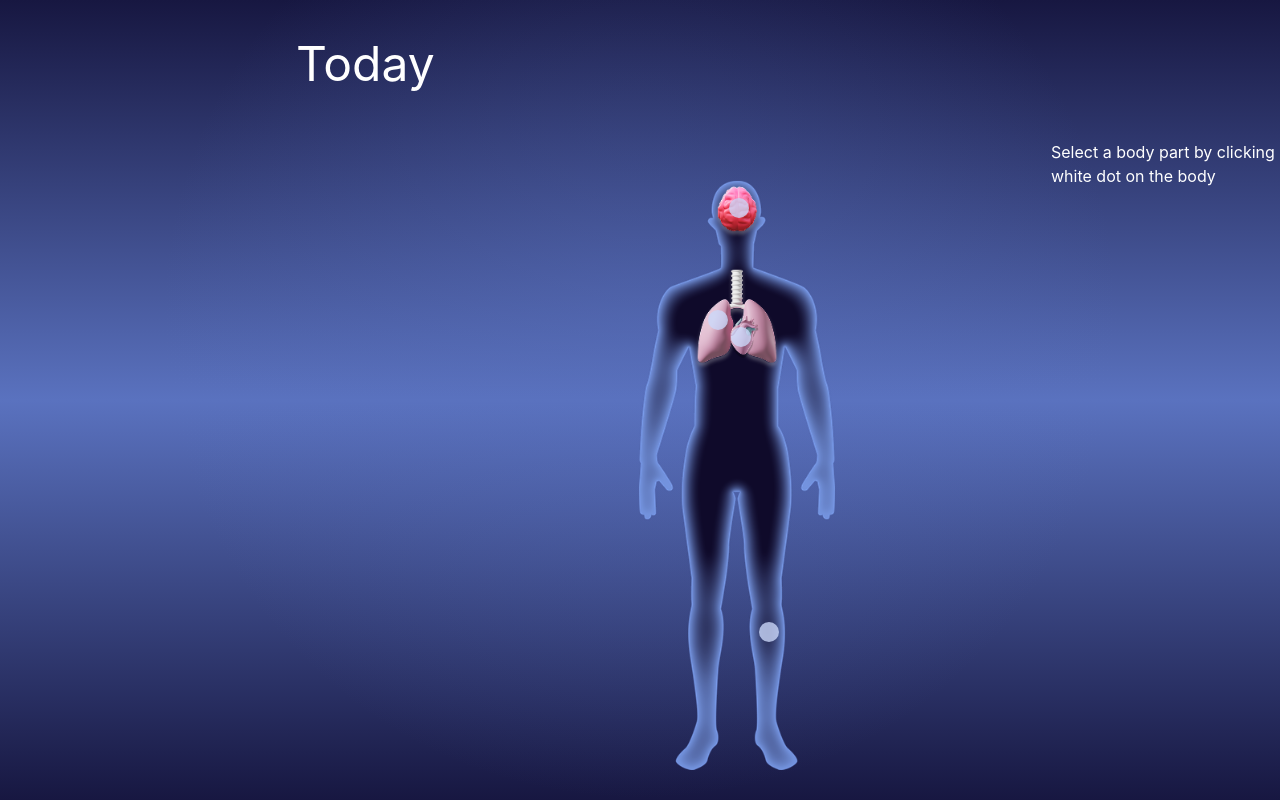
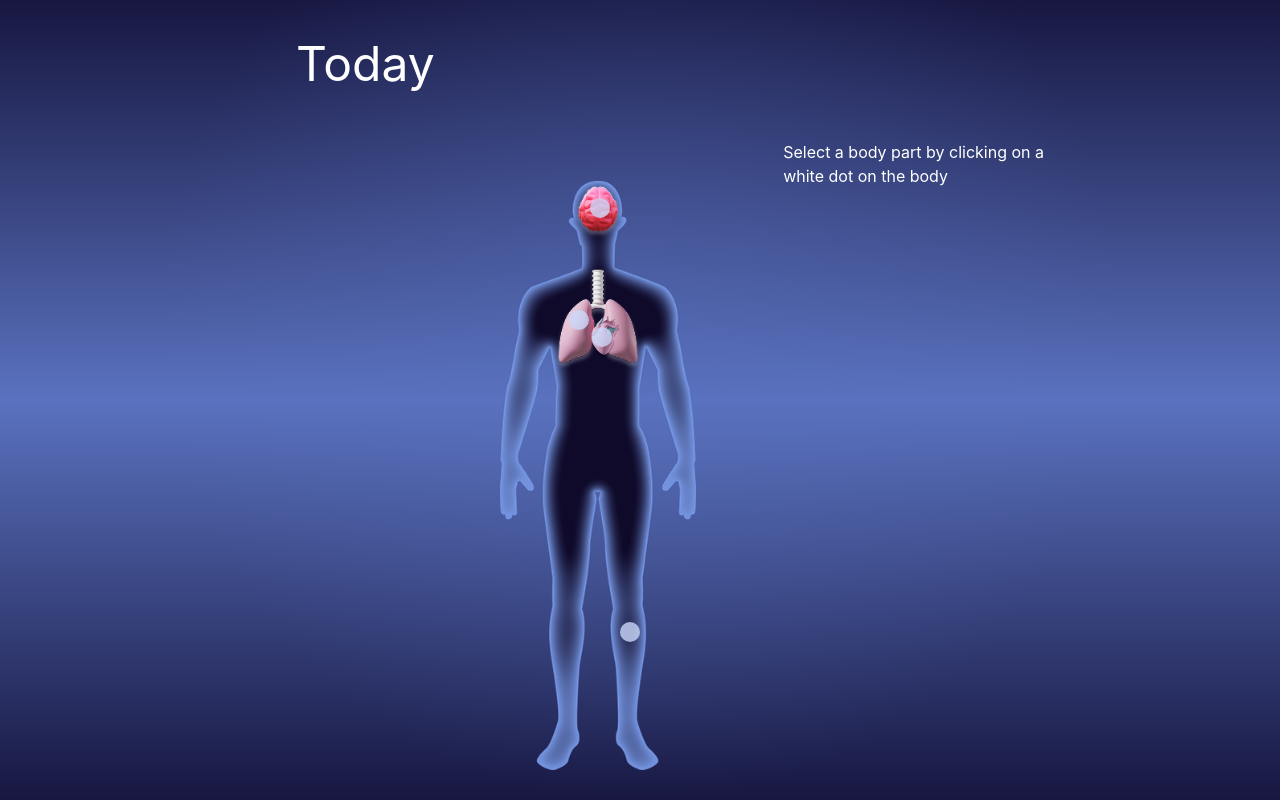
Before and after one commit to valttku/sote2035, a Next.js app in the folder client/: page / in a window 1280 px wide. Built offline with nearby package versions, Linux system fonts and the light colour scheme; no server answers.

Commit message:
update to homepage ui

```diff
--- a/client/src/components/digitaltwin/healthStatsPanel.tsx
+++ b/client/src/components/digitaltwin/healthStatsPanel.tsx
@@ -28,9 +28,9 @@ export default function HealthClient({ selected, onClose }: Props) {
     async function fetchHealthMetrics() {
       setLoading(true);
       setError(null);
+      setMetrics({});
 
       try {
-
         //const date = "2026-01-19"; // to test with a fixed date
 
         const date = new Date().toISOString().split("T")[0];
@@ -58,8 +58,6 @@ export default function HealthClient({ selected, onClose }: Props) {
             : {};
 
         setMetrics(metricsObj);
-
-        // OK case: parse JSON (don’t also read text)
       } catch (e: unknown) {
         if (e instanceof DOMException && e.name === "AbortError") return;
 
@@ -68,12 +66,6 @@ export default function HealthClient({ selected, onClose }: Props) {
         setError(e instanceof Error ? e.message : "Failed to load metrics");
       } finally {
         setLoading(false);
-        {
-          loading && <p className="opacity-80">Loading…</p>;
-        }
-        {
-          error && <p className="text-red-400">{error}</p>;
-        }
       }
     }
 
--- a/client/src/components/digitaltwin/twinView.tsx
+++ b/client/src/components/digitaltwin/twinView.tsx
@@ -25,7 +25,7 @@ export default function TwinView() {
 
   return (
     <div className="min-h-screen w-full min-w-0 mx-auto overflow-x-hidden">
-      <div className="flex items-start justify-start gap-[15%] min-w-0 flex-col md:flex-row">
+      <div className="flex items-start justify-between min-w-0 flex-col md:flex-row mr-[20%]">
         <h1 className="text-5xl mt-10 ml-10 shrink-0">Today</h1>
 
         {/* Avatar + dots */}
```
